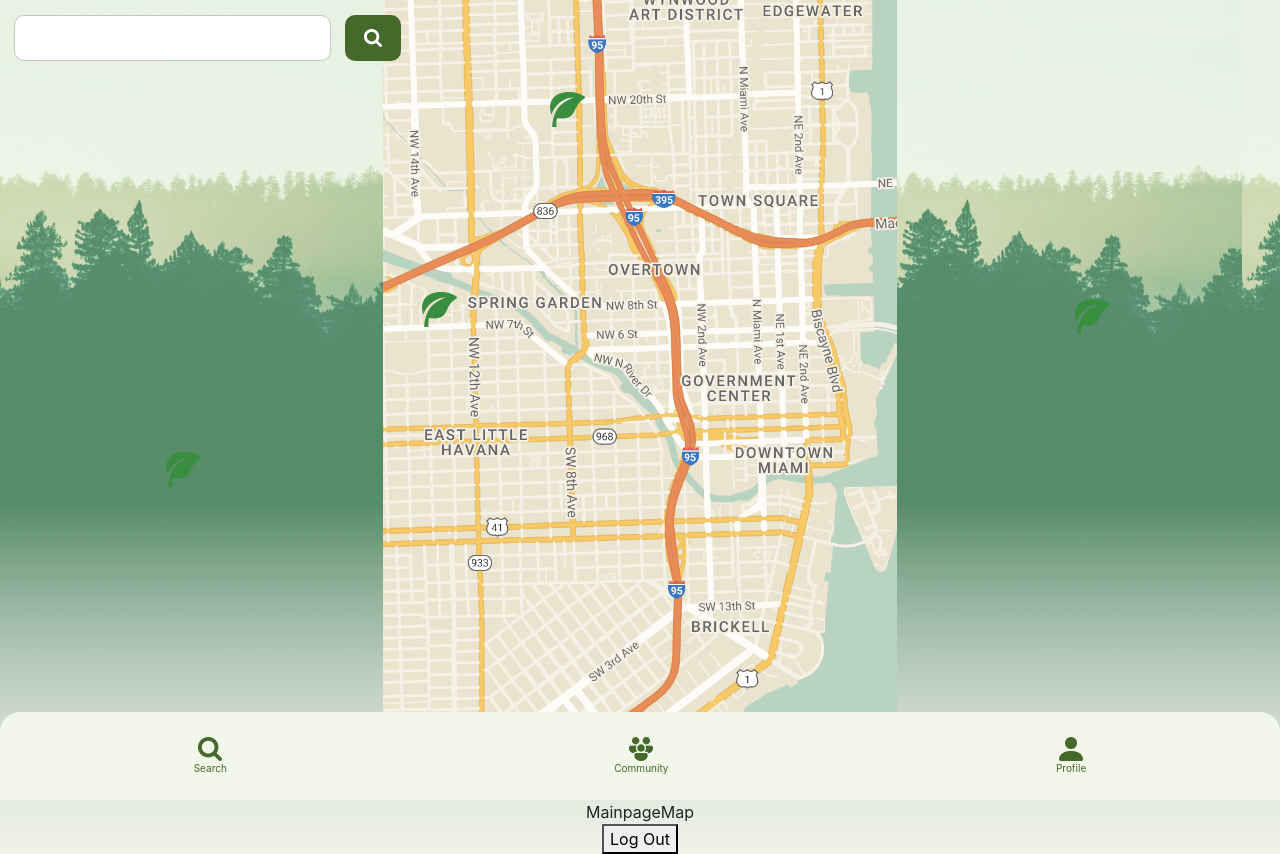
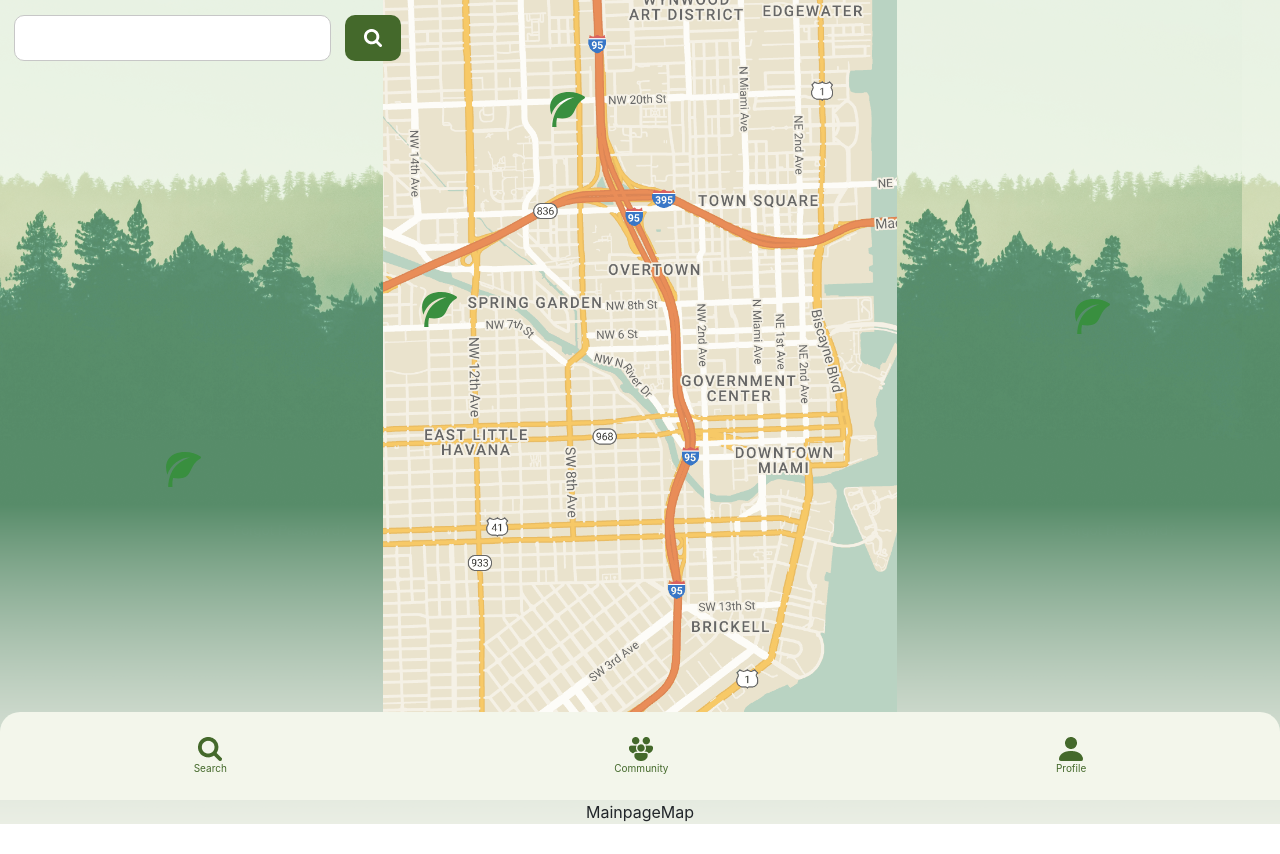
Before and after one commit to maikalangi/Compostr, a React (Create React App) app: page /main in a window 1280 px wide. After the commit the page ends 824 px from the top, so only its background shows below. Built offline with nearby package versions, Linux system fonts and the light colour scheme; a web font is replaced by a local one.

Commit message:
added logout button

```diff
--- a/src/components/BottomNav.jsx
+++ b/src/components/BottomNav.jsx
@@ -6,12 +6,16 @@ import { useNavigate } from "react-router"
 const BottomNav = (nav) =>{
 
     const navigate = useNavigate()
+    const handleLogout = ()=> {
+        localStorage.removeItem("token")
+        window.location="/"
+    }
 
     return nav.nav ? (
     <div className="bottomNav">
         <div className="navButt"><div className="navSearchIcon" onClick={()=>{navigate('/main')}}></div>Search</div>
         <div className="navButt"><div className="navCommIcon"></div>Community</div>
-        <div className="navButt"><div className="navProfIcon"></div>Profile</div>
+        <div className="navButt"><div className="navProfIcon" onClick={handleLogout}></div>Profile</div>
     </div>
     ) : null
 }
--- a/src/pages/MainpageMap.js
+++ b/src/pages/MainpageMap.js
@@ -20,10 +20,6 @@ function MainpageMap({setNavBool}) {
         event.target.parentNode.style.height='855px'
     }
 
-    const handleLogout = ()=> {
-        localStorage.removeItem("token")
-        window.location="/"
-    }
 
   return (
     <div className='divImage'>
@@ -55,7 +51,6 @@ function MainpageMap({setNavBool}) {
         </a>
         {/* <BsCircleFill className="circle" size={20} color='blue' /> */}
     <div>MainpageMap</div>
-        <button onClick={handleLogout}>Log Out</button>
     </div>
   )
 }
```
